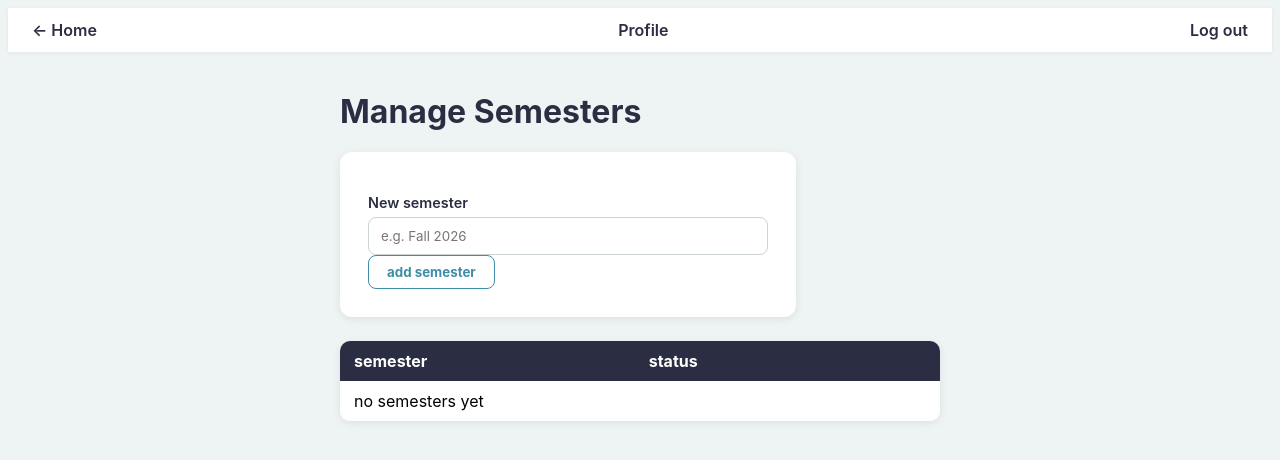
After one commit to hadi-lab/uni_system, a Flask app: page /semesters in a window 1280 px wide. The commit adds this page. Shown: the top 460 px of the page. Run offline with Flask 3, Linux system fonts and the light colour scheme; the visitor is signed in with stand-in values (Sample User, id 1); data that the repository does not hold is empty.

Commit message:
tackling the multi semester model

```diff
--- a/app.py
+++ b/app.py
@@ -30,6 +30,7 @@ class registered(db.Model):
     student_id = db.Column(db.Integer, db.ForeignKey('student.id'), primary_key=True)
     course_code = db.Column(db.Integer, db.ForeignKey('courses.code'), primary_key=True)
     grade = db.Column(db.Integer, nullable=True)
+    semester_id = db.Column(db.Integer, db.ForeignKey('semester.id'), primary_key=True)
 
 class exams(db.Model):
     exam_id=db.Column(db.Integer,primary_key=True)
@@ -37,11 +38,15 @@ class exams(db.Model):
     date=db.Column(db.Date,nullable=False)
     name = db.Column(db.String(200))
     weight=db.Column(db.Integer,nullable=False)
+    semester_id = db.Column(db.Integer, db.ForeignKey('semester.id'), nullable=False)
+
 class assignments(db.Model):
     assignment_id=db.Column(db.Integer,primary_key=True)
     course_code = db.Column(db.Integer, db.ForeignKey('courses.code'),nullable=False)
     name = db.Column(db.String(200))
     date = db.Column(db.Date, nullable=False)
+    semester_id = db.Column(db.Integer, db.ForeignKey('semester.id'), nullable=False)
+
     weight=db.Column(db.Integer,nullable=False)
 class program(db.Model):
     id = db.Column(db.Integer, primary_key=True)
@@ -64,11 +69,29 @@ class prerequisites(db.Model):
     course_code = db.Column(db.Integer, db.ForeignKey('courses.code'), primary_key=True)
     required_course = db.Column(db.Integer, db.ForeignKey('courses.code'), primary_key=True)
 
+class semester(db.Model):
+    id = db.Column(db.Integer, primary_key=True)
+    name = db.Column(db.String(50), nullable=False)
+    is_active = db.Column(db.Boolean, default=False)
+
+def current_semester():
+    return semester.query.filter_by(is_active=True).first()
+def can_register(s_id, coursecode):
+    records = registered.query.filter_by(student_id=s_id, course_code=coursecode).all()
+    if any(r.grade is not None and r.grade >= PASS_MARK for r in records):
+        return False
+    sem = current_semester()
+    if any(r.semester_id == sem.id for r in records):
+        return False
+    return True
+
+
 def weight_ok(coursecode, new_weight):
+    sem = current_semester()
     total = 0
-    for e in exams.query.filter_by(course_code=coursecode).all():
+    for e in exams.query.filter_by(course_code=coursecode, semester_id=sem.id).all():
         total += e.weight
-    for a in assignments.query.filter_by(course_code=coursecode).all():
+    for a in assignments.query.filter_by(course_code=coursecode, semester_id=sem.id).all():
         total += a.weight
     return total + int(new_weight) <= 100
 
@@ -80,32 +103,41 @@ def already_registered(s_id, coursecode):
     return registered.query.filter_by(student_id=s_id, course_code=coursecode).first() is not None
 
 def has_capacity(coursecode):
+    sem = current_semester()
     course = courses.query.get(coursecode)
     if course.capacity is None:
         return True
-    return registered.query.filter_by(course_code=coursecode).count() < course.capacity
-def compute_course_results(s_id,coursecode):
-    course_exams=exams.query.filter_by(course_code=coursecode).all()
-    course_assignments=assignments.query.filter_by(course_code=coursecode).all()
-    exam_grade_map={e.exam_id:e.grade for e in exam_grades.query.filter_by(student_id=s_id).all()}
-    assignment_grade_map={a.assignment_id:a.grade for a in assignment_grades.query.filter_by(student_id=s_id).all()}
-    grades=[]
+    count = registered.query.filter_by(course_code=coursecode, semester_id=sem.id).count()
+    return count < course.capacity
+
+def compute_course_results(s_id, coursecode, semester_id):
+    course_exams = exams.query.filter_by(course_code=coursecode, semester_id=semester_id).all()
+    course_assignments = assignments.query.filter_by(course_code=coursecode, semester_id=semester_id).all()
+
+    exam_grade_map = {g.exam_id: g.grade for g in exam_grades.query.filter_by(student_id=s_id).all()}
+    assignment_grade_map = {g.assignment_id: g.grade for g in assignment_grades.query.filter_by(student_id=s_id).all()}
+    total_weighted = 0
+    total_weight = 0
+
     for e in course_exams:
-        g=exam_grade_map.get(e.exam_id)
+        g = exam_grade_map.get(e.exam_id)
         if g is None:
             return
-        grades.append(g)
+        total_weighted += g * e.weight
+        total_weight += e.weight
+
     for a in course_assignments:
-        g=assignment_grade_map.get(a.assignment_id)
+        g = assignment_grade_map.get(a.assignment_id)
         if g is None:
             return
-        grades.append(g)
-    if not grades:
+        total_weighted += g * a.weight
+        total_weight += a.weight
+    if total_weight != 100:
         return
-    result=sum(grades)/len(grades)
-    row=registered.query.filter_by(student_id=s_id,course_code=coursecode).first()
+    result = total_weighted / 100
+    row = registered.query.filter_by(student_id=s_id, course_code=coursecode,semester_id=semester_id).first()
     if row:
-        row.grade=result
+        row.grade = result
 
 def meets_prereqs(s_id,coursecode):
     required_courses=prerequisites.query.filter_by(course_code=coursecode).all()
@@ -123,6 +155,9 @@ def password_ok(pw):
     if not any(c.isdigit() for c in pw):
         return False
     return True
+def current_semester():
+    return semester.query.filter_by(is_active=True).first()
+
 
 @app.route('/login',methods=['GET','POST'])
 def login():
@@ -265,25 +300,33 @@ def grade_item():
     for key,value in request.form.items():
         if key.startswith('grade_') and value:
             s_id=int(key[6:])
+            if not value.isdigit() or int(value) > 100:
+                continue
             if kind== 'exam':
                 record=exam_grades.query.filter_by(exam_id=item_id,student_id=s_id).first()
                 if record:
-                    record.grade=value
+                    record.grade=int(value)
                 else:
-                    new_record=exam_grades(student_id=s_id,exam_id=item_id,grade=value)
+                    new_record=exam_grades(student_id=s_id,exam_id=item_id,grade=int(value))
                     db.session.add(new_record)
             elif kind=='assignment':
                 record=assignment_grades.query.filter_by(assignment_id=item_id,student_id=s_id).first()
                 if record:
-                    record.grade=value
+                    record.grade=int(value)
                 else:
-                    new_record=assignment_grades(student_id=s_id,assignment_id=item_id,grade=value)
+                    new_record=assignment_grades(student_id=s_id,assignment_id=item_id,grade=int(value))
                     db.session.add(new_record)
     db.session.flush()
+    if kind == 'exam':
+        item = exams.query.get(item_id)
+    else:
+        item = assignments.query.get(item_id)
+    course_code = item.course_code
+    sem_id = item.semester_id
     for key, value in request.form.items():
         if key.startswith('grade_') and value:
             s_id = int(key[6:])
-            compute_course_results(s_id,course_code)
+            compute_course_results(s_id,course_code,sem_id)
     try:
         db.session.commit()
         return redirect(url_for('gradingpage'))
@@ -332,6 +375,10 @@ def addassignment():
         weight=request.form['weight']
         date_obj = datetime.strptime(date, '%Y-%m-%d').date()
         newassignment=assignments(course_code=course_id,date=date_obj,name=assignment_name,weight=weight)
+        sem=current_semester()
+        if sem is None:
+            return render_template('backdoor.html', error='no active semester set',programs=program.query.all(), courses=courses.query.all())
+
         if not courses.query.get(course_id):
             return render_template('backdoor.html',error='invalid course',programs=program.query.all(),courses=courses.query.all())
         if not weight_ok(course_id, weight):
@@ -356,7 +403,11 @@ def addexam():
         weight=request.form['weight']
         date_obj = datetime.strptime(date, '%Y-%m-%d').date()
         newexam=exams(course_code=course_id,name=exam_name,date=date_obj,weight=weight)
+        sem = current_semester()
+        if sem is None:
+            return render_template('backdoor.html', error='no active semester set',programs=program.query.all(), courses=courses.query.all())
 
+        newexam = exams(course_code=course_id, name=exam_name, date=date_obj,weight=weight, semester_id=sem.id)
         if not courses.query.get(course_id):
             return render_template('backdoor.html',error='invalid course',programs=program.query.all(),courses=courses.query.all())
         if not weight_ok(course_id, weight):
@@ -399,6 +450,28 @@ def addprereq():
     except Exception:
         db.session.rollback()
         return render_template('backdoor.html', error='error adding prerequisite', programs=program.query.all(), courses=courses.query.all())
+@app.route('/addsemester',methods=['POST'])
+@staff_required
+def addsemester():
+
+    name=request.form['name']
+    try:
+        new=semester(name=name)
+        db.session.add(new)
+        db.session.commit()
+        return redirect(url_for('semesters_page', added='semester'))
+    except Exception:
+        db.session.rollback()
+        return render_template('semesters.html', error='error adding semester',semesters=semester.query.all())
+
+@app.route('/semesters')
+@staff_required
+def semesters_page():
+    added = request.args.get('added')
+    all_semesters = semester.query.all()
+    return render_template('semesters.html', semesters=all_semesters, added=added)
+
+
 @app.route('/options')
 @student_required
 def options():
@@ -406,20 +479,25 @@ def options():
     return render_template('options.html', s_id=s_id)
 
 
-@app.route('/registering',methods=['GET'])
+@app.route('/registering', methods=['GET'])
 @student_required
 def registering():
-    s_id=session.get('student_id')
+    s_id = session.get('student_id')
+    sem = current_semester()
+    if sem is None:
+        return render_template('client.html', courses=[], no_semester=True)
     try:
-        me=student.query.get(s_id)
-        all_courses=courses.query.join(program_courses).filter(program_courses.program_id == me.program_id).all()
+        me = student.query.get(s_id)
+        all_courses = courses.query.join(program_courses).filter(
+            program_courses.program_id == me.program_id).all()
 
-        my_reg = registered.query.filter_by(student_id=s_id).all()
-        registered_codes = [r.course_code for r in my_reg if r.grade is None]
-        completed_codes  = [r.course_code for r in my_reg if r.grade is not None]
-        allowed = [c for c in all_courses if c.code not in completed_codes and meets_prereqs(s_id, c.code)]
-        return render_template('client.html',courses=allowed,s_id=s_id,registered_codes=registered_codes)
-    except:
+        this_sem_codes = [r.course_code for r in registered.query.filter_by(
+            student_id=s_id, semester_id=sem.id).all() if r.grade is None]
+
+        allowed = [c for c in all_courses if can_register(s_id, c.code) and meets_prereqs(s_id, c.code)]
+        return render_template('client.html', courses=allowed, s_id=s_id, registered_codes=this_sem_codes)
+    except Exception as e:
+        print(e)
         return 'error'
 @app.route('/mycourses')
 @student_required
@@ -435,9 +513,14 @@ def my_courses():
 @student_required
 def dashboard():
     s_id=session.get('student_id')
-    course_codes=[r.course_code for r in registered.query.filter_by(student_id=s_id).all()]
-    student_exams= exams.query.filter(exams.course_code.in_(course_codes)).all()
-    student_assignments=assignments.query.filter(assignments.course_code.in_(course_codes)).all()
+    sem=current_semester()
+    if sem is None:
+        return render_template('dashboard.html', upcoming_exams=[], upcoming_assignments=[],awaiting_exams=[], awaiting_assignments=[],graded_exams=[], graded_assignments=[], no_semester=True)
+
+
+    course_codes=[r.course_code for r in registered.query.filter_by(student_id=s_id, semester_id=sem.id).all()]
+    student_exams= exams.query.filter(exams.course_code.in_(course_codes),exams.semester_id == sem.id).all()
+    student_assignments=assignments.query.filter(assignments.course_code.in_(course_codes),assignments.semester_id == sem.id).all()
     course_lookup = {c.code: c.name for c in courses.query.filter(courses.code.in_(course_codes)).all()}
     exam_grade_lookup = {g.exam_id: g.grade for g in exam_grades.query.filter_by(student_id=s_id).all()}
     assign_grade_lookup = {g.assignment_id: g.grade for g in assignment_grades.query.filter_by(student_id=s_id).all()}
@@ -533,7 +616,18 @@ def course_detail(code):
     total = sum(e.weight for e in c_exams) + sum(a.weight for a in c_assignments)
     return render_template('coursedetail.html', course=course,exams=c_exams, assignments=c_assignments,total_weight=total, complete=(total == 100))
 
+@app.route('/setsemester/<int:sem_id>', methods=['POST'])
+@staff_required
+def set_semester(sem_id):
 
+    for s in semester.query.all():
+        s.is_active = False
+    target = semester.query.get(sem_id)
+    if not target:
+        return 'no such semester', 404
+    target.is_active = True
+    db.session.commit()
+    return redirect(url_for('semesters_page', added='semester activated'))
 
 if __name__=="__main__":
 
--- a/static/styles.css
+++ b/static/styles.css
@@ -369,3 +369,6 @@ button, input, select {
     outline: none;
     border-color: var(--teal);
 }
+.semesters-page { max-width: 600px; margin: 40px auto; }
+.semesters-page h1 { color: var(--navy); }
+.semesters-page .form-card { max-width: 400px; margin-bottom: 24px; }
--- /dev/null
+++ b/templates/semesters.html
@@ -0,0 +1,45 @@
+{% extends "base.html" %}
+{% block content %}
+<div class="semesters-page">
+    <h1>Manage Semesters</h1>
+
+    {% if error %}<p class="error-banner">{{ error }}</p>{% endif %}
+    {% if added %}<p class="success-banner">semester added ✓</p>{% endif %}
+    <div class="form-card">
+        <form action="/addsemester" method="post">
+            <label for="sem_name">New semester</label>
+            <input type="text" name="name" id="sem_name" placeholder="e.g. Fall 2026" required>
+            <button type="submit">add semester</button>
+        </form>
+    </div>
+
+    <table>
+        <thead>
+            <tr><th>semester</th> <th>status</th> <th></th></tr>
+        </thead>
+        <tbody>
+        {% for s in semesters %}
+        <tr>
+            <td>{{ s.name }}</td>
+            <td>
+                {% if s.is_active %}
+                    <span class="badge pass">active</span>
+                {% else %}
+                    <span class="badge pending">inactive</span>
+                {% endif %}
+            </td>
+            <td>
+                {% if not s.is_active %}
+                    <form action="/setsemester/{{ s.id }}" method="post" style="display:inline">
+                        <button type="submit">activate</button>
+                    </form>
+                {% endif %}
+            </td>
+        </tr>
+        {% else %}
+            <tr><td colspan="3">no semesters yet</td></tr>
+        {% endfor %}
+        </tbody>
+    </table>
+</div>
+{% endblock %}
--- a/templates/staff_entry.html
+++ b/templates/staff_entry.html
@@ -22,6 +22,11 @@
             <h2>Courses Overview</h2>
             <p>Review each course's items and weight totals</p>
         </a>
+        <a href="/semesters" class="hub-card">
+            <svg xmlns="http://www.w3.org/2000/svg" width="24" height="24" viewBox="0 0 24 24" fill="none" stroke="currentColor" stroke-width="2" stroke-linecap="round" stroke-linejoin="round"><rect x="3" y="4" width="18" height="18" rx="2"/><path d="M3 10h18"/><path d="M8 2v4"/><path d="M16 2v4"/></svg>
+            <h2>Semesters</h2>
+            <p>Create and activate academic terms</p>
+        </a>
 
     </div>
 </div>
```
